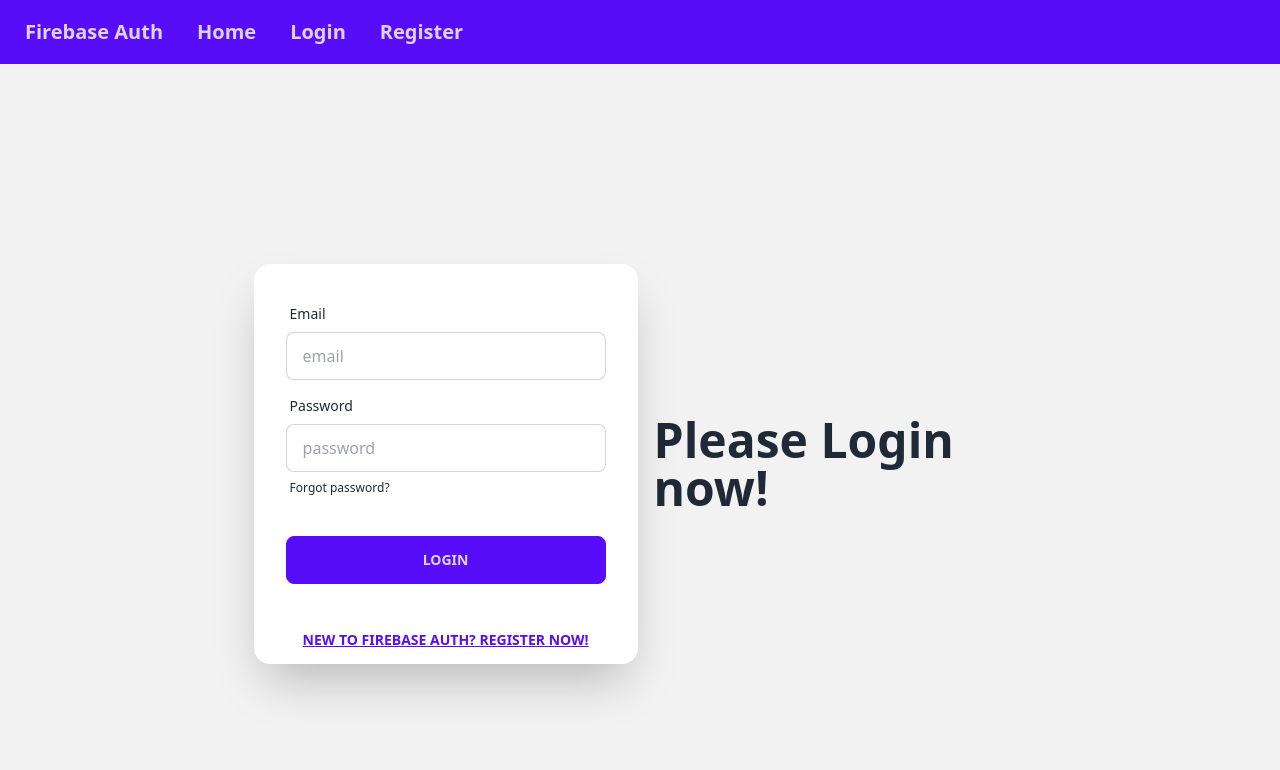
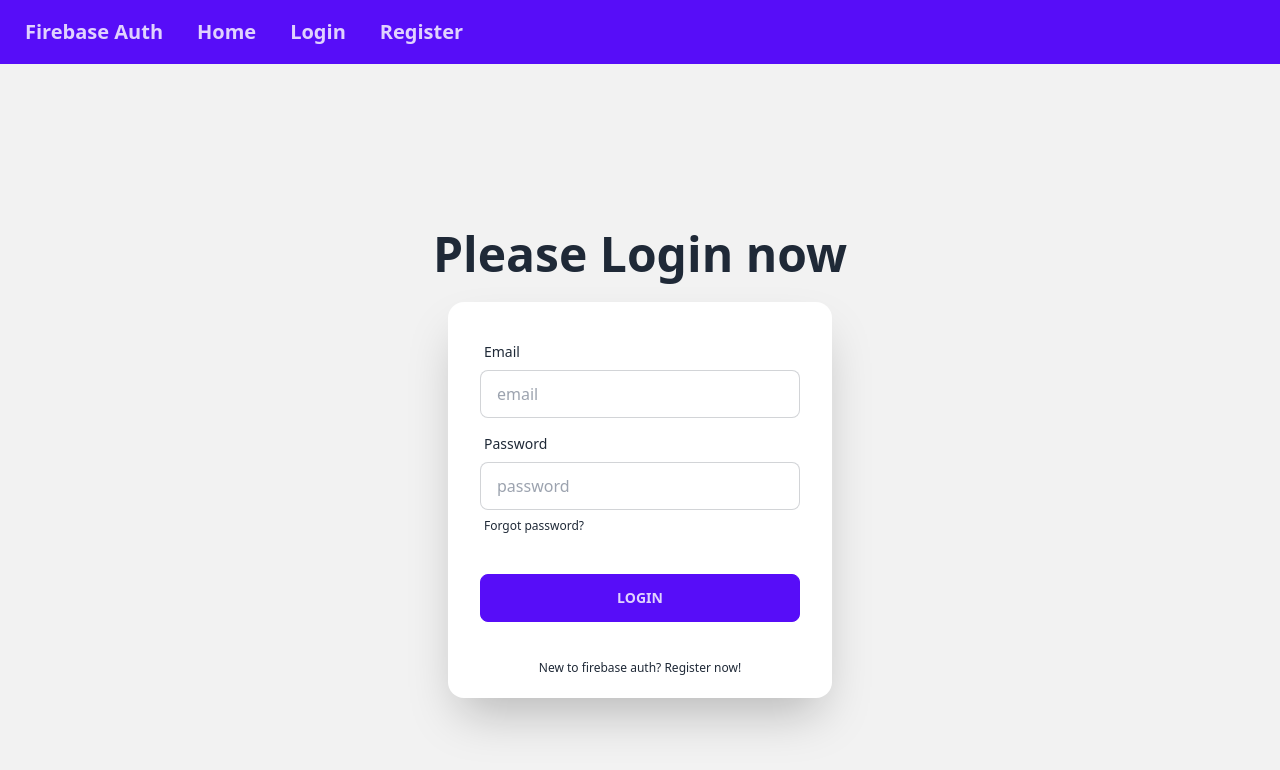
Before and after one commit to MDMahidul/firebase-auth-tailwind, a React (Vite) app: page /login in a window 1280 px wide. Shown: the top 770 px of the page. Built offline with nearby package versions, Linux system fonts and the light colour scheme.

Commit message:
crerate initial context and pass it through the router

```diff
--- a/src/components/Home.jsx
+++ b/src/components/Home.jsx
@@ -1,9 +1,11 @@
-import React from 'react';
+import React, { useContext } from 'react';
+import { AuthContext } from '../providers/AuthProviders';
 
 const Home = () => {
+    const user = useContext(AuthContext);
     return (
         <div>
-            <h2>This is home</h2>
+            <h2>This is home {user && <span>{user.displayName}</span>}</h2>
         </div>
     );
 };
--- a/src/components/Login.jsx
+++ b/src/components/Login.jsx
@@ -13,9 +13,9 @@ const Login = () => {
 
   return (
     <div className="hero min-h-screen bg-base-200">
-      <div className="hero-content flex-col lg:flex-row-reverse">
-        <div className="text-center lg:text-left">
-          <h1 className="text-5xl font-bold">Please Login now!</h1>
+      <div className="hero-content flex-col">
+        <div className="text-center">
+          <h1 className="text-5xl font-bold mb-2">Please Login now</h1>
         </div>
         <div className="card flex-shrink-0 w-full max-w-sm shadow-2xl bg-base-100">
           <form action="" className="card-body" onSubmit={handleLogin}>
@@ -52,7 +52,11 @@ const Login = () => {
               <button className="btn btn-primary">Login</button>
             </div>
           </form>
-          <Link to="/register" className="btn btn-link">New to firebase auth? Register now!</Link>
+          <div className="text-center mb-5">
+            <Link to="/register" className="label-text-alt link link-hover">
+              New to firebase auth? Register now!
+            </Link>
+          </div>
         </div>
       </div>
     </div>
--- a/src/components/Register.jsx
+++ b/src/components/Register.jsx
@@ -14,9 +14,9 @@ const Register = () => {
     }
     return (
       <div className="hero min-h-screen bg-base-200">
-        <div className="hero-content flex-col lg:flex-row-reverse">
-          <div className="text-center lg:text-left">
-            <h1 className="text-5xl font-bold">Please Register now!</h1>
+        <div className="hero-content flex-col ">
+          <div className="text-center">
+            <h1 className="text-5xl font-bold mb-2">Please Register now</h1>
           </div>
           <div className="card flex-shrink-0 w-full max-w-sm shadow-2xl bg-base-100">
             <form action="" className="card-body" onSubmit={handleRegister}>
@@ -62,7 +62,7 @@ const Register = () => {
                 </label>
               </div>
               <div className="form-control mt-6">
-                <button className="btn btn-primary">Login</button>
+                <button className="btn btn-primary">Submit</button>
               </div>
             </form>
           </div>
--- a/src/main.jsx
+++ b/src/main.jsx
@@ -7,6 +7,7 @@ import Main from './layout/Main.jsx';
 import Home from './components/Home.jsx';
 import Login from './components/Login.jsx';
 import Register from './components/Register.jsx';
+import AuthProviders from './providers/AuthProviders.jsx';
 
 const router = createBrowserRouter([
   {
@@ -31,6 +32,8 @@ const router = createBrowserRouter([
 
 ReactDOM.createRoot(document.getElementById("root")).render(
   <React.StrictMode>
-    <RouterProvider router={router} />
+    <AuthProviders>
+      <RouterProvider router={router} />
+    </AuthProviders>
   </React.StrictMode>
 );
--- /dev/null
+++ b/src/providers/AuthProviders.jsx
@@ -0,0 +1,14 @@
+import React, { createContext } from 'react';
+
+export const AuthContext =  createContext(null);
+
+const AuthProviders = ({children}) => {
+    const user = {displayName: 'Mahidul Islam'}
+    return (
+        <AuthContext.Provider value={user}>
+            {children}
+        </AuthContext.Provider>
+    );
+};
+
+export default AuthProviders;
```
